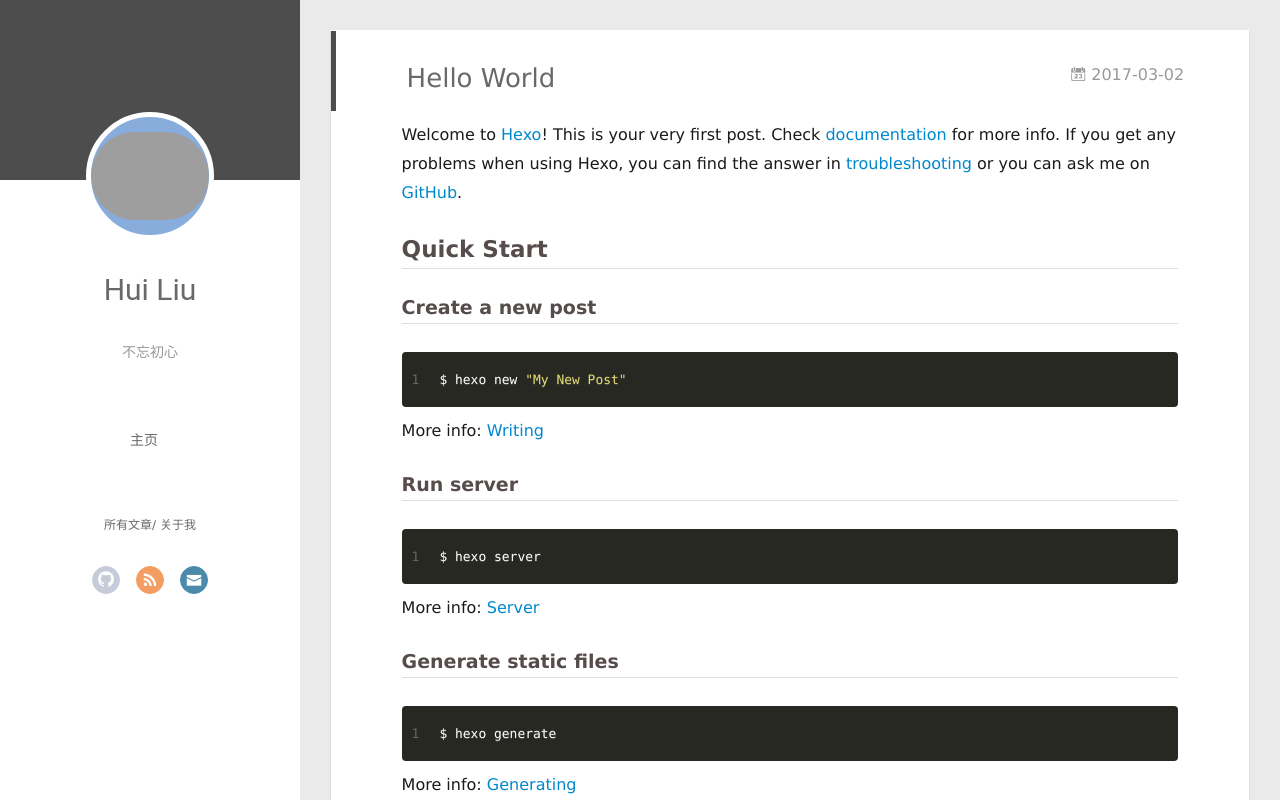
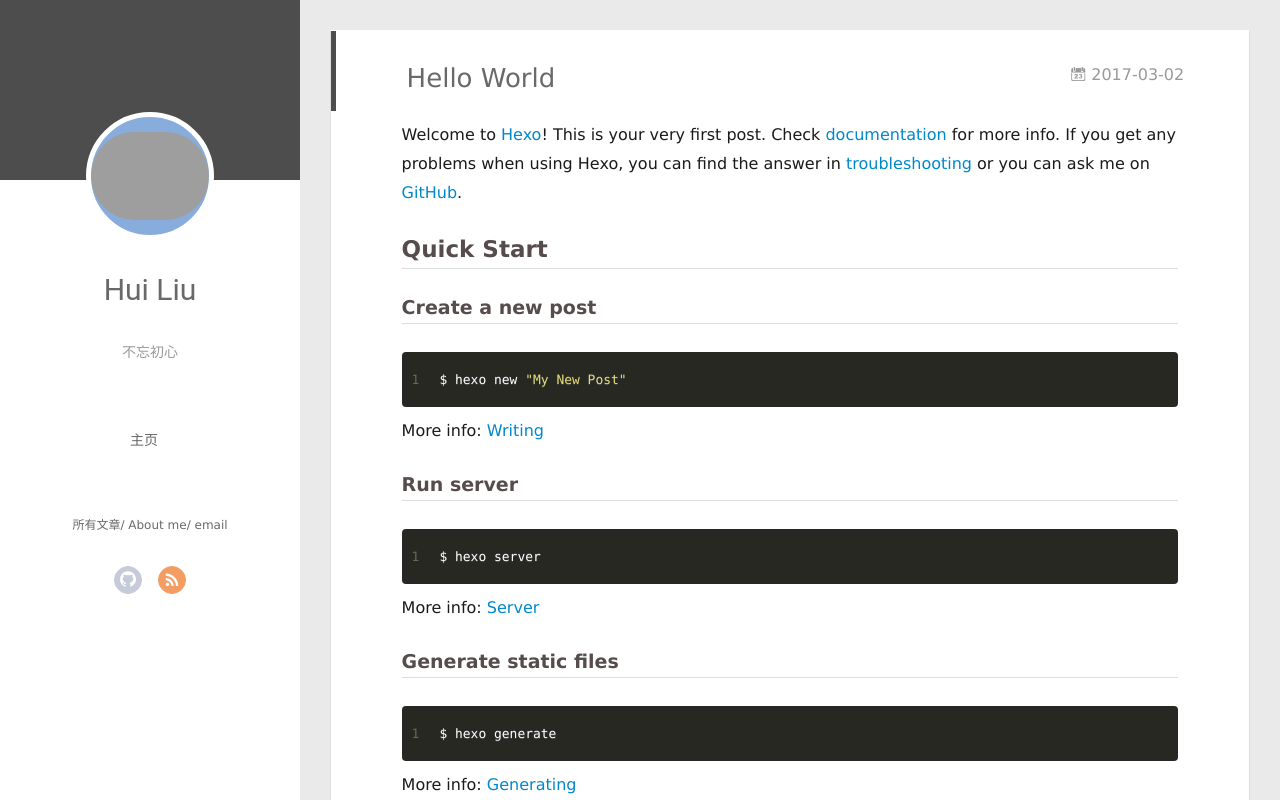
Before and after one commit to hui-liu/hui-liu.github.io, a plain HTML site: page 2017/03/02/hello-world/index.html in a window 1280 px wide. Drawn offline with Linux system fonts and the light colour scheme; grey boxes are pictures that could not be loaded.

Commit message:
Site updated: 2017-03-02 16:00:11

```diff
--- a/2017/03/02/hello-world/index.html
+++ b/2017/03/02/hello-world/index.html
@@ -72,7 +72,11 @@ Quick">
 
 
 
-    			<a q-on="click: openSlider(e, 'aboutme')" href="javascript:void(0)">关于我</a>
+    			<a q-on="click: openSlider(e, 'aboutme')" href="javascript:void(0)">About me</a>
+
+
+
+    			<a q-on="click: openSlider(e, 'mail')" href="javascript:void(0)">email</a>
 
 
 		</nav>
@@ -82,8 +86,6 @@ Quick">
 					<a class="github" target="_blank" href="https://github.com/hui-liu" title="github"><i class="icon-github"></i></a>
 
 					<a class="rss" target="_blank" href="#" title="rss"><i class="icon-rss"></i></a>
-
-					<a class="mail" target="_blank" href="/liuhui@bjfu.edu.cn" title="mail"><i class="icon-mail"></i></a>
 
 			</div>
 		</nav>
@@ -121,8 +123,6 @@ Quick">
 						<a class="github" target="_blank" href="https://github.com/hui-liu" title="github"><i class="icon-github"></i></a>
 
 						<a class="rss" target="_blank" href="#" title="rss"><i class="icon-rss"></i></a>
-
-						<a class="mail" target="_blank" href="/liuhui@bjfu.edu.cn" title="mail"><i class="icon-mail"></i></a>
 
 				</div>
 			</nav>
@@ -320,15 +320,23 @@ Quick">
 
 
 
+
+
+
+
     <ul style="width: 70%">
 
 
 
-      <li style="width: 50%" q-on="click: openSlider(e, 'innerArchive')"><a href="javascript:void(0)" q-class="active:innerArchive">所有文章</a></li>
+      <li style="width: 33.333333333333336%" q-on="click: openSlider(e, 'innerArchive')"><a href="javascript:void(0)" q-class="active:innerArchive">所有文章</a></li>
 
 
 
-      <li style="width: 50%" q-on="click: openSlider(e, 'aboutme')"><a href="javascript:void(0)" q-class="active:aboutme">关于我</a></li>
+      <li style="width: 33.333333333333336%" q-on="click: openSlider(e, 'aboutme')"><a href="javascript:void(0)" q-class="active:aboutme">About me</a></li>
+
+
+
+      <li style="width: 33.333333333333336%" q-on="click: openSlider(e, 'mail')"><a href="javascript:void(0)" q-class="active:mail">email</a></li>
 
 
     </ul>
```
Also changed, not shown: 2017/03/02/test/index.html (+15 -7 lines), archives/2017/03/index.html (+15 -7 lines), archives/2017/index.html (+15 -7 lines), archives/index.html (+15 -7 lines), index.html (+15 -7 lines), tags/测试/index.html (+15 -7 lines).
